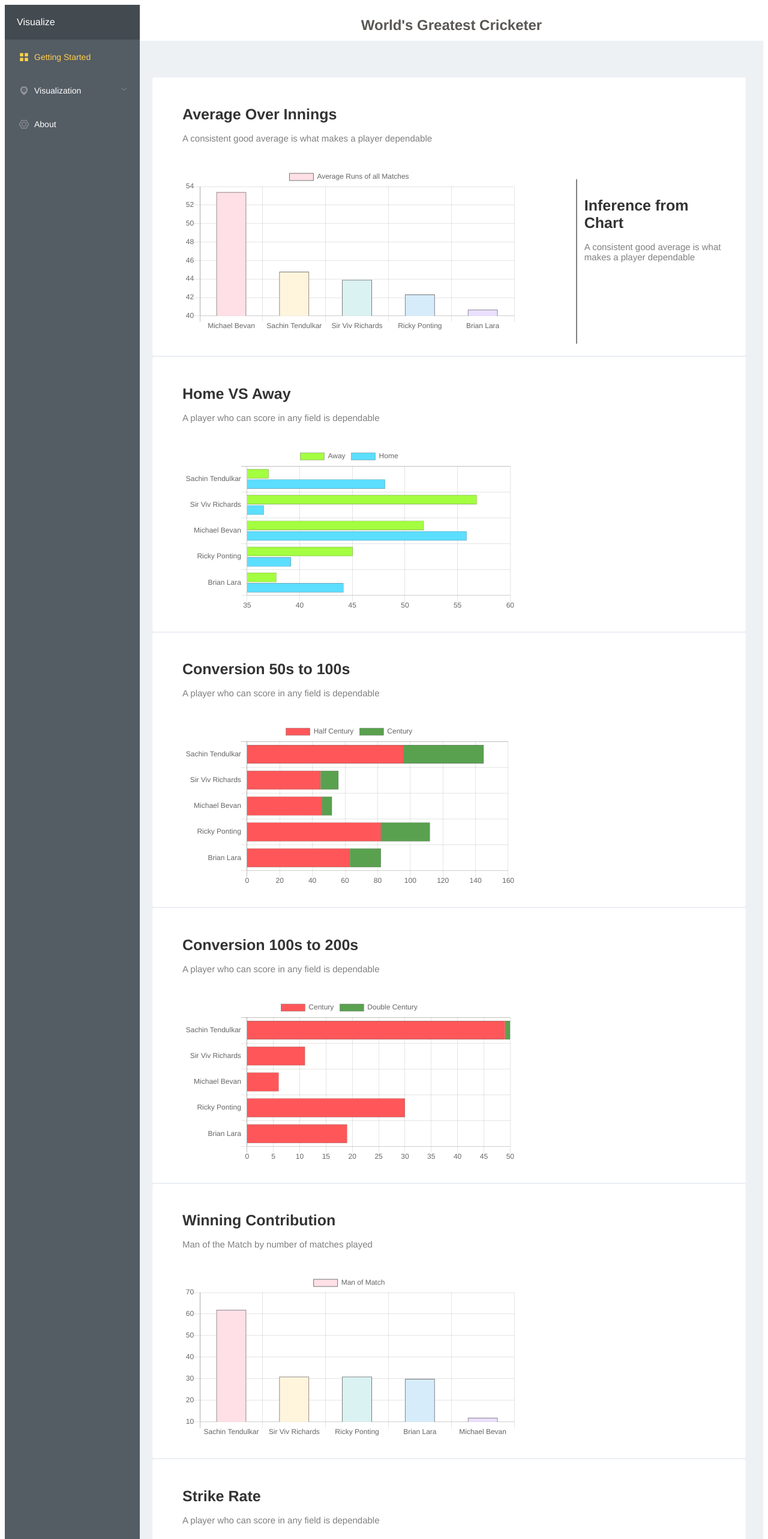
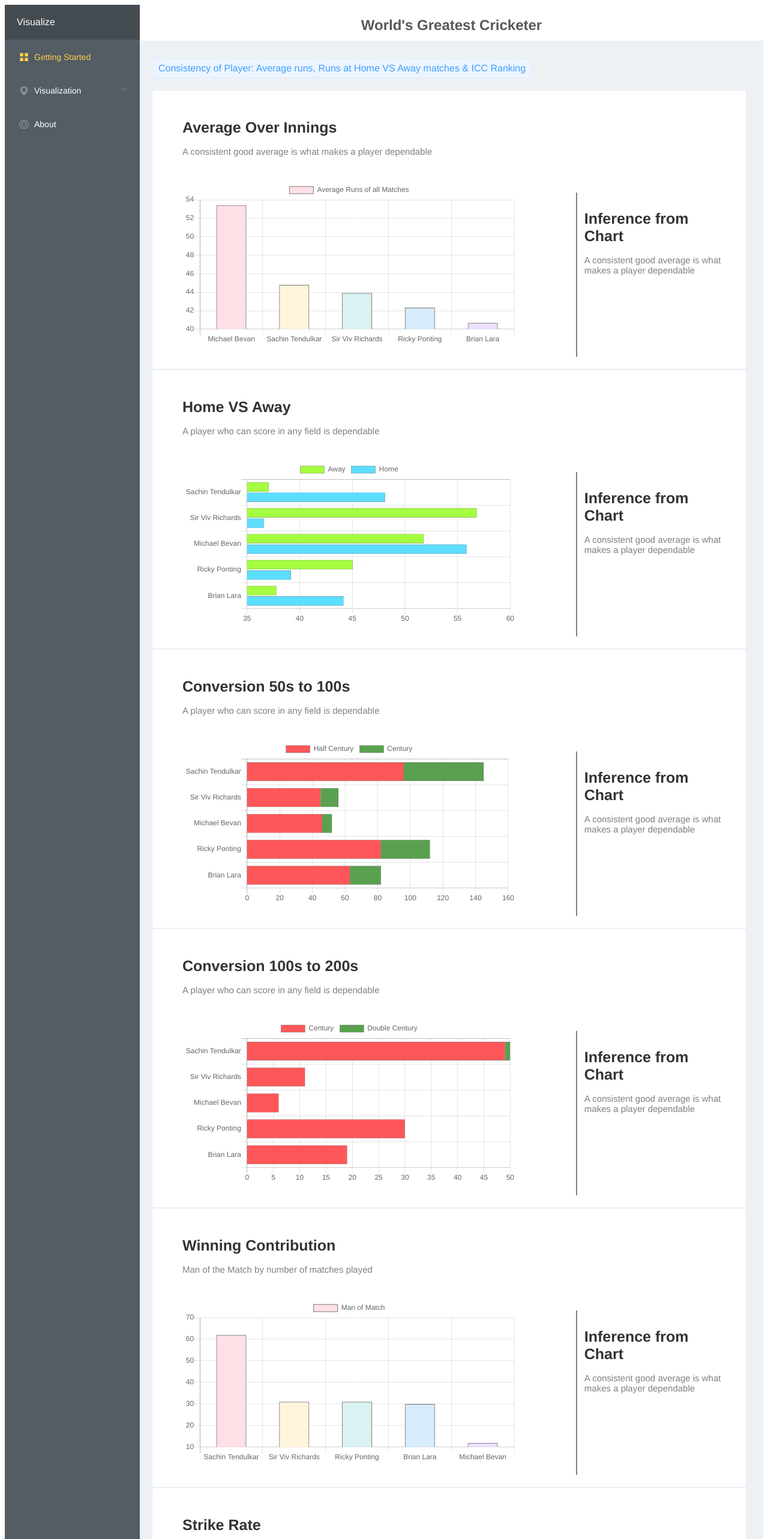
Before and after one commit to tapthoughts/worlds-greatest-cricketer, a Vue app: page /battingODI in a window 1280 px wide. Shown: the top 2566 px of the page at 60% size. Built offline with nearby package versions, Linux system fonts and the light colour scheme.

Commit message:
added inference in odi batting

```diff
--- a/src/App.vue
+++ b/src/App.vue
@@ -11,7 +11,7 @@
         </el-header>
         <el-main>
           <transition name="page" mode="out-in">
-            <router-view style="margin-top: 40px"></router-view>
+            <router-view style="margin-top: 10px"></router-view>
           </transition>
         </el-main>
       </el-container>
--- a/src/views/BattingODI.vue
+++ b/src/views/BattingODI.vue
@@ -1,6 +1,6 @@
 <template>
     <div class="batting-odi">
-        <!-- <h1>Here, we get batting stats for ODI matches.</h1> -->
+        <el-tag class="tags">Consistency of Player: Average runs, Runs at Home VS Away matches & ICC Ranking </el-tag>
         <div class="card">
             <Chart
             titleText="Average Over Innings"
@@ -24,6 +24,9 @@
             :chartOptions="HomeAwayScoreData.options"
             :parentStyle="chartContainerStyle"
             />
+            <Inference
+            inference="A consistent good average is what makes a player dependable"
+            />
         </div>
 
         <div class="card">
@@ -34,6 +37,9 @@
             :chartData="ConversionToCenturyData.data"
             :chartOptions="ConversionToCenturyData.options"
             :parentStyle="chartContainerStyle"
+            />
+            <Inference
+            inference="A consistent good average is what makes a player dependable"
             />
         </div>
 
@@ -46,6 +52,9 @@
             :chartOptions="ConversionToDoubleCenturyData.options"
             :parentStyle="chartContainerStyle"
             />
+            <Inference
+            inference="A consistent good average is what makes a player dependable"
+            />
         </div>
 
         <div class="card">
@@ -56,6 +65,9 @@
             :chartData="MomData.data"
             :chartOptions="MomData.options"
             :parentStyle="chartContainerStyle"
+            />
+            <Inference
+            inference="A consistent good average is what makes a player dependable"
             />
         </div>
 
@@ -68,6 +80,9 @@
             :chartOptions="StrikeRateData.options"
             :parentStyle="chartContainerStyle"
             />
+            <Inference
+            inference="A consistent good average is what makes a player dependable"
+            />
         </div>
 
         <div class="card">
@@ -78,6 +93,9 @@
             :chartData="BoundariesData.data"
             :chartOptions="BoundariesData.options"
             :parentStyle="chartContainerStyle"
+            />
+            <Inference
+            inference="A consistent good average is what makes a player dependable"
             />
         </div>
 
@@ -429,6 +447,9 @@ export default {
 </script>
 
 <style scoped>
-
+.tags {
+  margin-bottom: 20px;
+  font-size: 16px;
+}
 
 </style>
```
